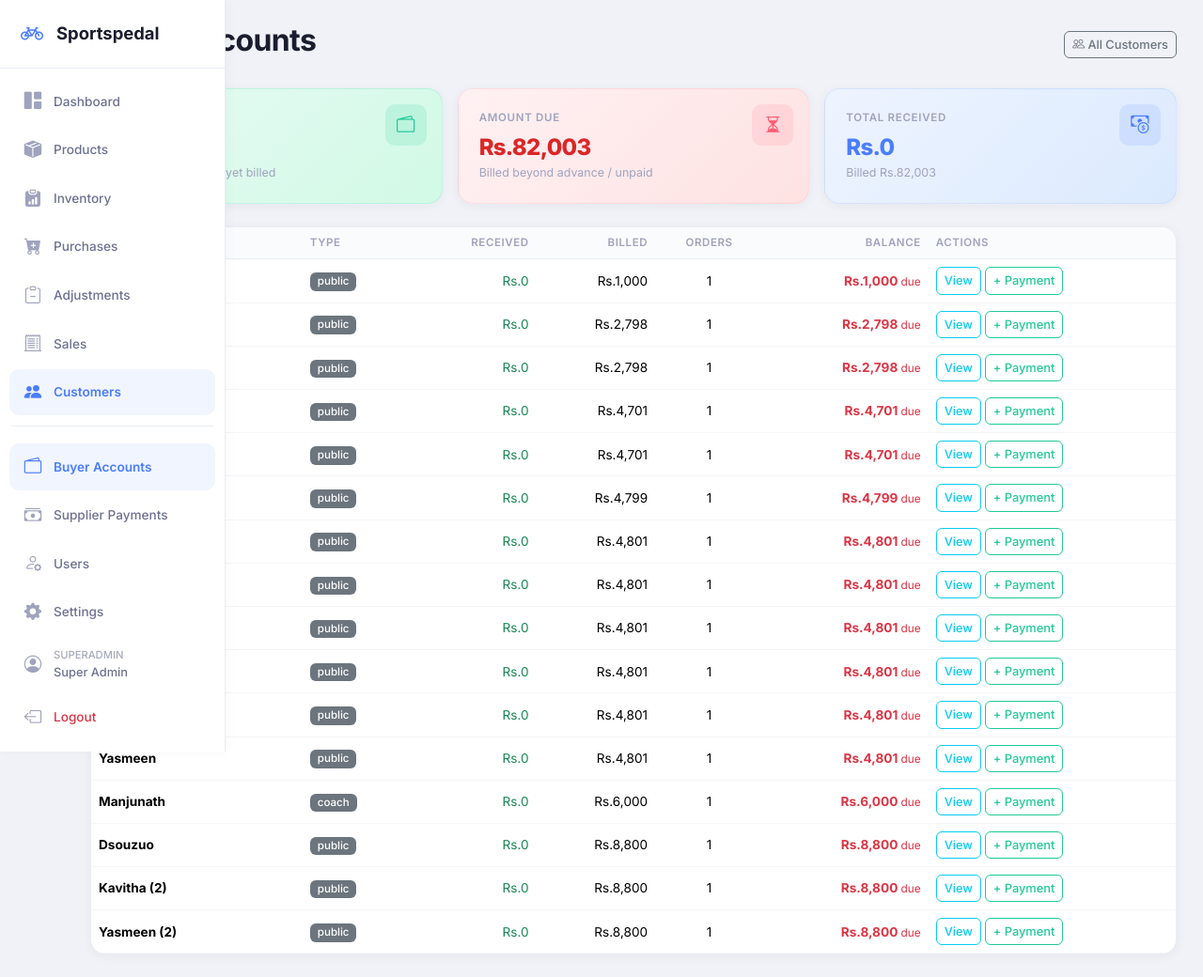
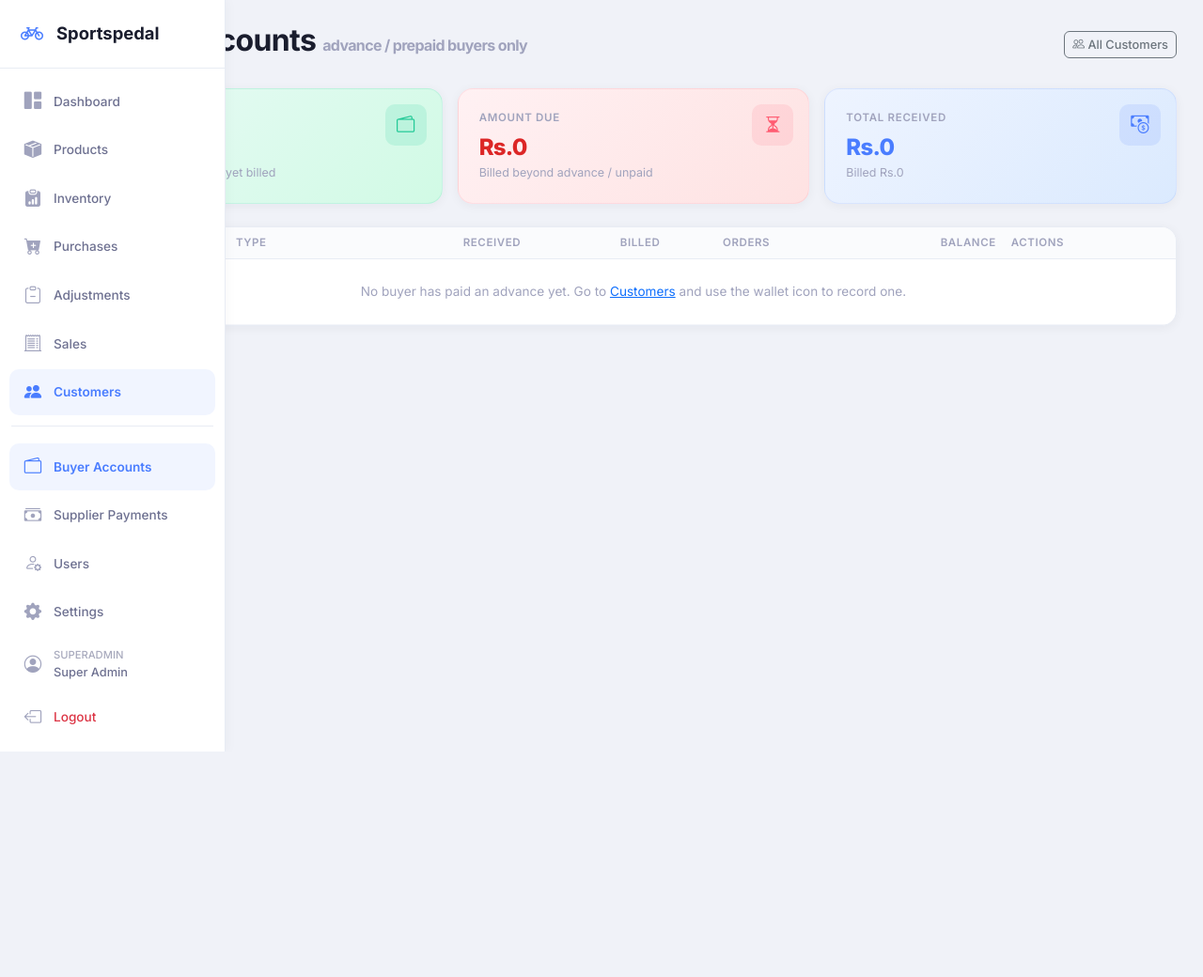
Before and after one commit to Laaxxmm/sportspedal, a Flask app: page /customers/accounts in a window 1280 px wide. Shown: the whole page at 94% size. After the commit the page ends 800 px from the top, so only its background shows below. Run offline with Flask 3, Linux system fonts and the light colour scheme; a user stored in the database is signed in; data comes from the database, SQL or seed files in the repository; data that the repository does not hold is empty; some libraries are stand-ins or nearby versions.

Commit message:
Buyer Accounts: show only buyers who paid an advance/payment
- Filter accounts list to received > 0 (hide order-only customers)
- Clarify heading + empty state
- Add wallet 'record advance/payment' action on Customers list (superadmin)

Co-Authored-By: Claude Opus 4.8 <noreply@anthropic.com>

```diff
--- a/app/routes/customers.py
+++ b/app/routes/customers.py
@@ -104,8 +104,8 @@ def accounts():
     totals = {'received': 0, 'billed': 0, 'advance_held': 0, 'due': 0}
     for c in customers:
         bal = get_customer_balance(c.id)
-        # Only show buyers who have any money movement
-        if bal['received'] == 0 and bal['billed'] == 0:
+        # Only show buyers who have actually paid an advance / payment
+        if bal['received'] == 0:
             continue
         rows.append({'customer': c, 'bal': bal})
         totals['received'] += bal['received']
--- a/app/templates/customers/accounts.html
+++ b/app/templates/customers/accounts.html
@@ -2,7 +2,7 @@
 {% block title %}Buyer Accounts - Sportspedal{% endblock %}
 {% block content %}
 <div class="d-flex justify-content-between align-items-center mb-4">
-    <h2>Buyer Accounts</h2>
+    <h2>Buyer Accounts <small class="text-muted" style="font-size:0.5em;">advance / prepaid buyers only</small></h2>
     <a href="{{ url_for('customers.list_customers') }}" class="btn btn-outline-secondary btn-sm"><i class="bi bi-people"></i> All Customers</a>
 </div>
 
@@ -64,7 +64,7 @@
                 </td>
             </tr>
             {% else %}
-            <tr><td colspan="7" class="text-center text-muted py-4">No buyer advances or billing yet.</td></tr>
+            <tr><td colspan="7" class="text-center text-muted py-4">No buyer has paid an advance yet. Go to <a href="{{ url_for('customers.list_customers') }}">Customers</a> and use the wallet icon to record one.</td></tr>
             {% endfor %}
             </tbody>
         </table>
--- a/app/templates/customers/list.html
+++ b/app/templates/customers/list.html
@@ -56,6 +56,9 @@
                     {% endif %}
                 </td>
                 <td>
+                    {% if current_user.is_superadmin %}
+                    <a href="{{ url_for('customers.record_payment', id=c.id) }}" class="btn btn-sm btn-outline-success" title="Record advance / payment"><i class="bi bi-wallet2"></i></a>
+                    {% endif %}
                     <a href="{{ url_for('customers.edit_customer', id=c.id) }}" class="btn btn-sm btn-outline-primary" title="Edit"><i class="bi bi-pencil"></i></a>
                     <form method="POST" action="{{ url_for('customers.delete_customer', id=c.id) }}" class="d-inline" onsubmit="return confirm('Delete customer {{ c.name }}?')">
                         <input type="hidden" name="csrf_token" value="{{ csrf_token() }}">
@@ -92,6 +95,9 @@
             {% if c.state %}<div class="mc-row"><span class="mc-label">State</span><span class="mc-value">{{ c.state }}</span></div>{% endif %}
         </div>
         <div class="mc-actions">
+            {% if current_user.is_superadmin %}
+            <a href="{{ url_for('customers.record_payment', id=c.id) }}" class="btn btn-outline-success btn-sm"><i class="bi bi-wallet2"></i> Advance</a>
+            {% endif %}
             <a href="{{ url_for('customers.edit_customer', id=c.id) }}" class="btn btn-outline-primary btn-sm"><i class="bi bi-pencil"></i> Edit</a>
             <form method="POST" action="{{ url_for('customers.delete_customer', id=c.id) }}" class="d-inline" onsubmit="return confirm('Delete customer {{ c.name }}?')" style="flex:0 0 auto;">
                 <input type="hidden" name="csrf_token" value="{{ csrf_token() }}">
```
